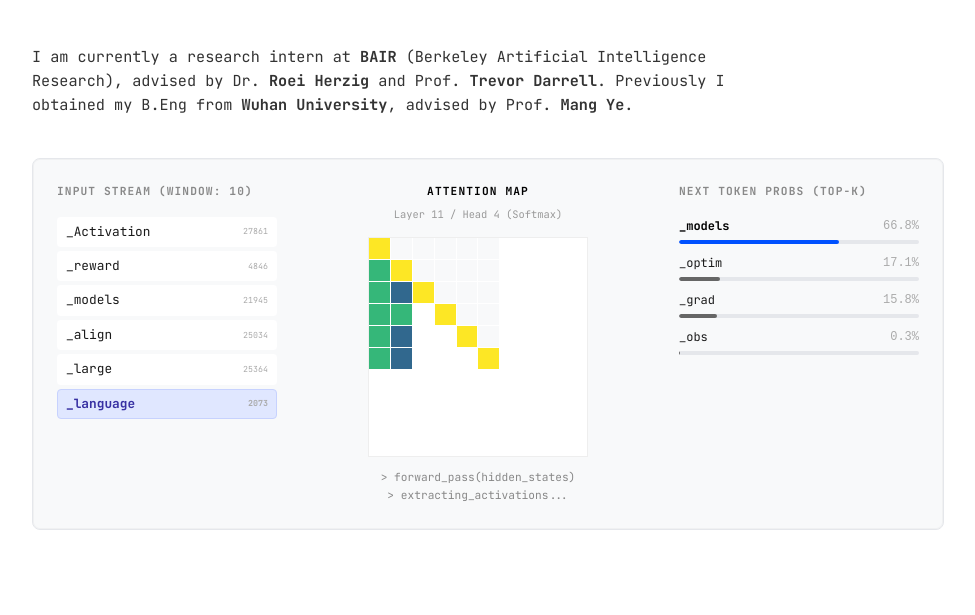
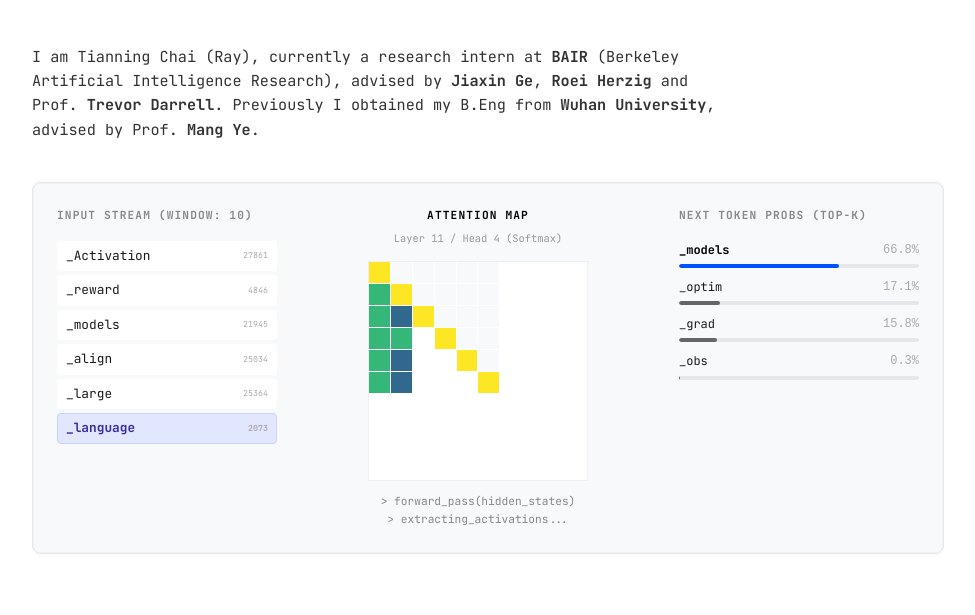
Before and after one commit to SKYWALKERRAY/SKYWALKERRAY.github.io, a plain HTML site: page index.html in a window 1280 px wide. Shown: the part 148-763 px from the top of the page, without its empty margins (152-1127 px from the left). Drawn offline with Linux system fonts and the light colour scheme.

Commit message:
Update index.html

```diff
--- a/index.html
+++ b/index.html
@@ -190,7 +190,7 @@
 
     <section>
         <p>
-            I am currently a research intern at <strong>BAIR</strong> (Berkeley Artificial Intelligence Research), advised by Dr. <strong>Roei Herzig</strong> and Prof. <strong>Trevor Darrell</strong>. Previously I obtained my B.Eng from <strong>Wuhan University</strong>, advised by Prof. <strong>Mang Ye</strong>.
+            I am Tianning Chai (Ray), currently a research intern at <strong>BAIR</strong> (Berkeley Artificial Intelligence Research), advised by <strong>Jiaxin Ge</strong>, <strong>Roei Herzig</strong> and Prof. <strong>Trevor Darrell</strong>. Previously I obtained my B.Eng from <strong>Wuhan University</strong>, advised by Prof. <strong>Mang Ye</strong>.
         </p>
     </section>
 
```
